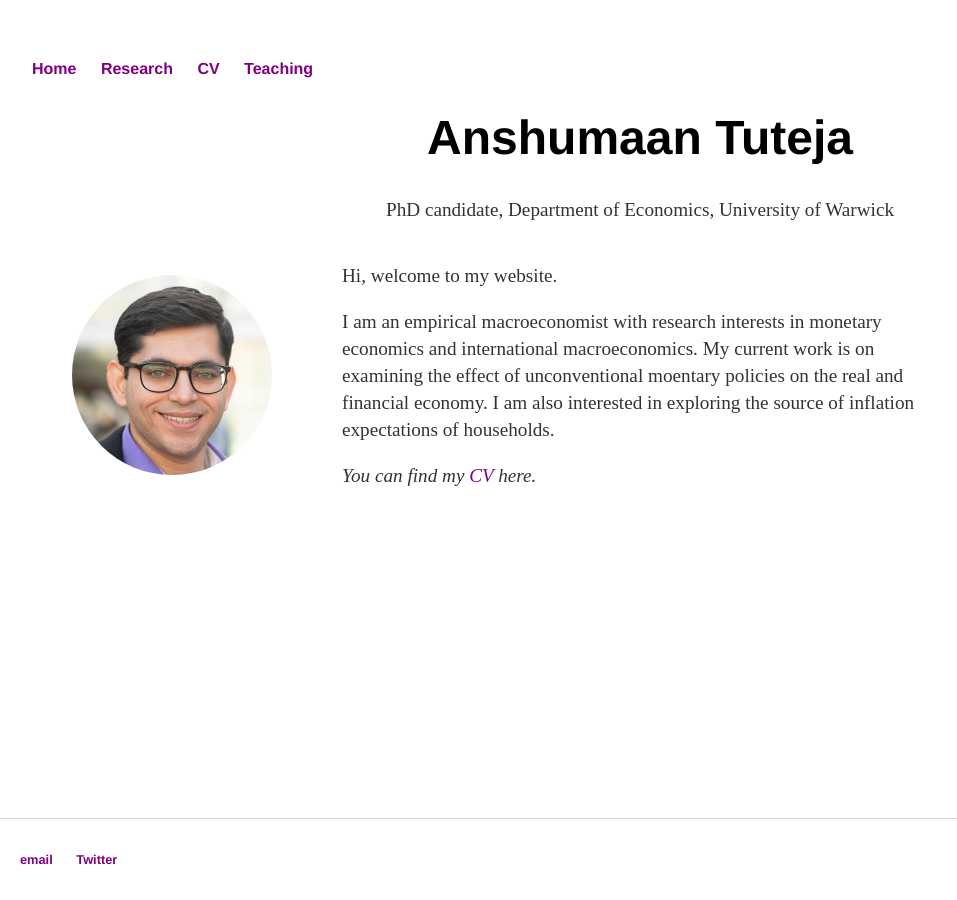
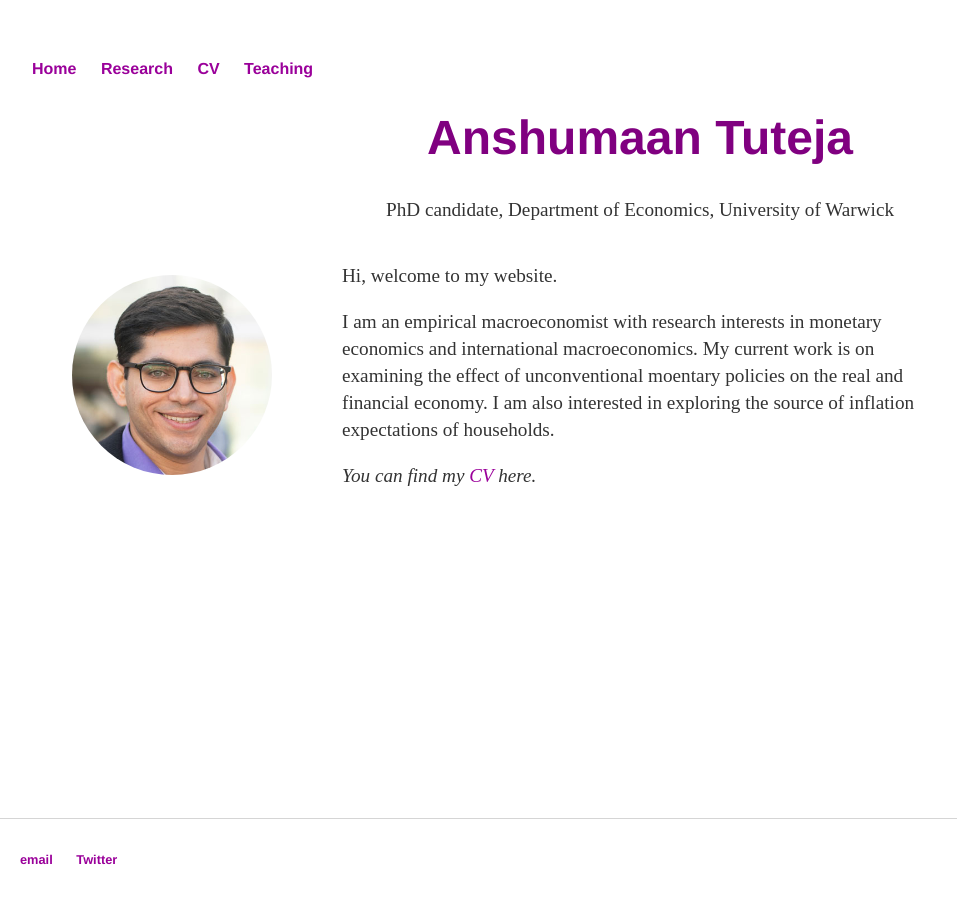
Before and after one commit to anshumaan-tuteja/anshumaan-tuteja.github.io, a Jekyll site: the page built from index.html, in a window 1280 px wide. Shown: the whole page, without its empty margins (0-957 px from the left). Built offline with Jekyll 4.4.1, drawn with Linux system fonts in a browser that asks for light colours.

Commit message:
Update main.css
Changing colors

```diff
--- a/css/main.css
+++ b/css/main.css
@@ -1,7 +1,7 @@
 /* Responsive web design for small screens (mobiles, tablets) */
 
 body {
-    color: black;
+    color: #800080;
     margin: 60px auto;
     width: 95%;
     /* height: 95%; */
@@ -26,7 +26,7 @@
 
 a {
     text-decoration: none;
-    color: purple;
+    color: #9a009a;
 }
 a:hover {
     text-decoration: underline;
@@ -122,7 +122,7 @@
 
 a {
     text-decoration: none;
-    color: purple;
+    color: #9a009a;
 }
 
   }
```
